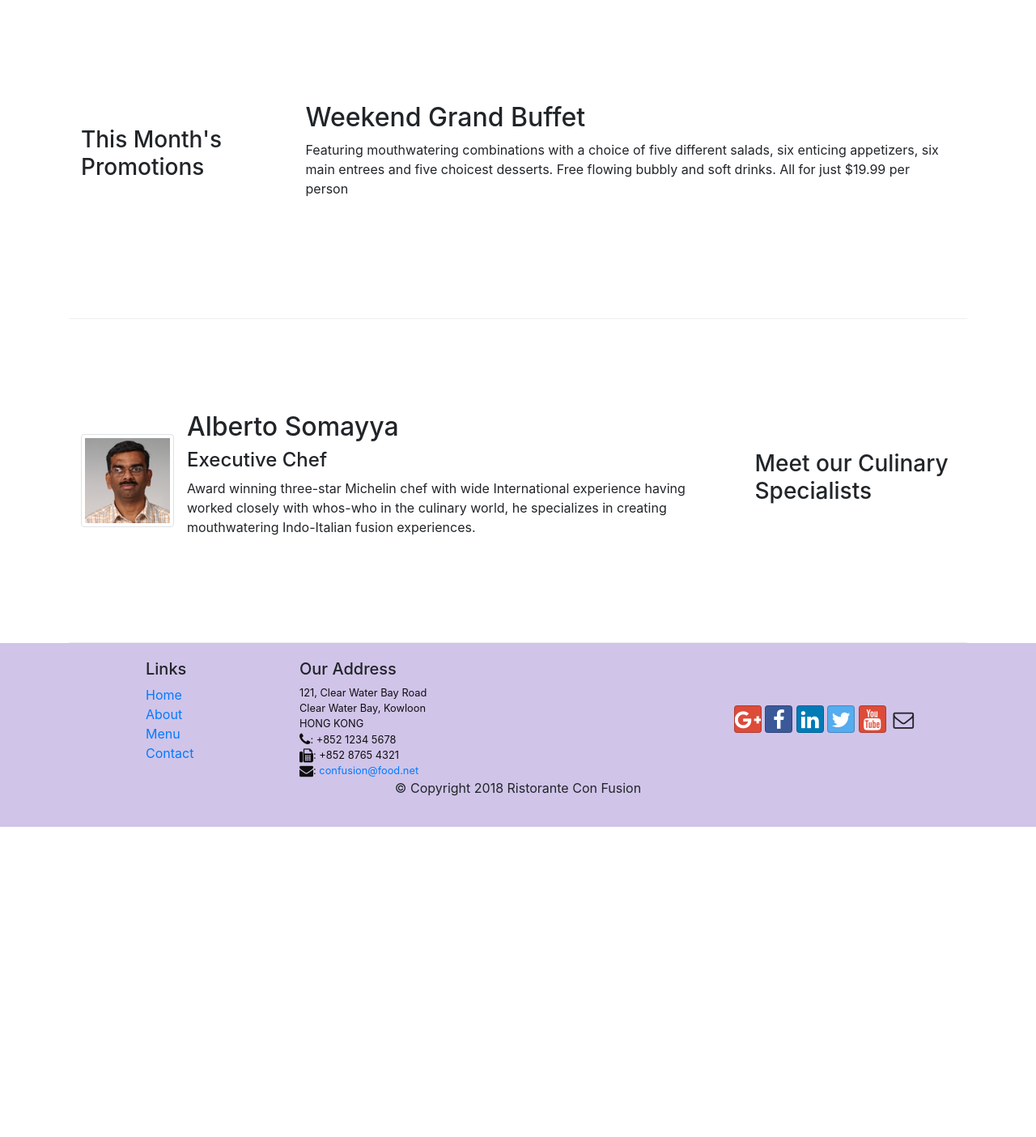
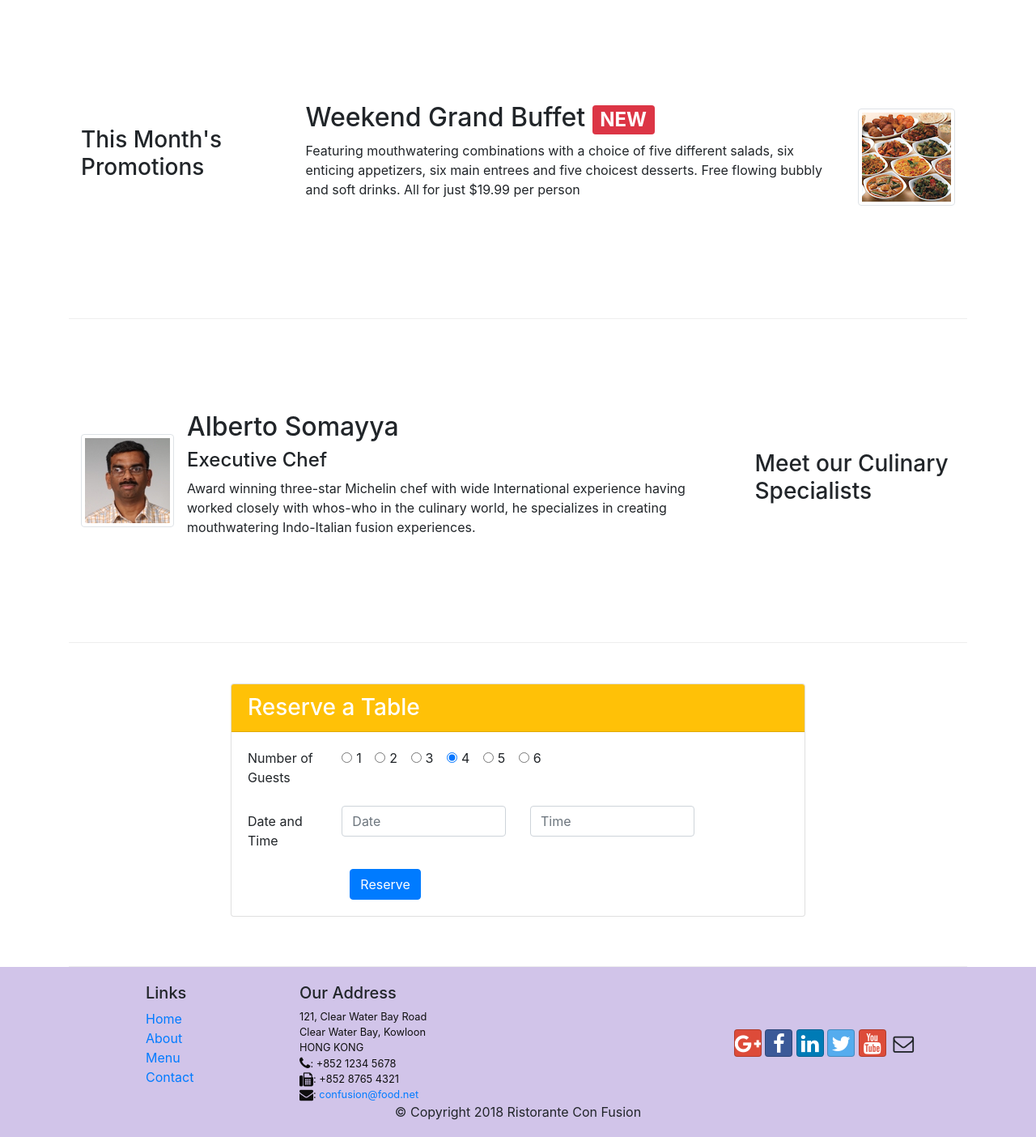
Before and after one commit to Sange3/bootstrap-, a website: page index.html in a window 1280 px wide. Shown: the part 740-2144 px from the top of the page at 81% size. Before the commit the page ends 1761 px from the top, so only its background shows below. Drawn offline with nearby package versions, Linux system fonts and the light colour scheme.

Commit message:
Assignment 2

```diff
--- a/index.html
+++ b/index.html
@@ -45,8 +45,11 @@
                     <p>We take inspiration from the World's best cuisines, and create a unique fusion experience. Our
                         lipsmacking creations will tickle your culinary senses!</p>
                 </div>
-                <div class="col-12 col-sm align-self-center">
+                <div class="col-12 col-sm-3 align-self-center">
                     <img src="img/logo.png" class="img-fluid">
+                </div>
+                <div class="col-12 col-sm-3 text-center align-self-center">
+                    <a href="#reserve" class="btn btn-warning btn-sm btn-block "><h6>Reserve Table</h6></a>
                 </div>
             </div>
         </div>
@@ -61,7 +64,8 @@
                 <div class="media">
                     <img class="d-flex mr-3 img-thumbnail align-self-center" src="img/uthappizza.png" alt="Uthappizza">
                     <div class="media-body">
-                        <h2 class="mt-0">Uthappizza</h2>
+                        <h2 class="mt-0">Uthappizza <span class="badge badge-danger">HOT</span> <span
+                                class="badge badge-pill badge-secondary">$4.99</span></h2>
                         <p class="d-none d-sm-block">A unique combination of Indian Uthappam (pancake) and
                             Italian pizza, topped with Cerignola olives, ripe vine
                             cherry tomatoes, Vidalia onion, Guntur chillies and
@@ -73,14 +77,22 @@
 
 
         <div class="row row-content align-items-center">
-            <div class="col-12 col-sm-4 col-md-3">
+            <div class="col-12 col-sm-4 order-sm-first col-md-3">
                 <h3>This Month's Promotions</h3>
             </div>
-            <div class="col col-sm col-md">
-                <h2>Weekend Grand Buffet</h2>
-                <p class="d-none d-sm-block">Featuring mouthwatering combinations with a choice of five different
-                    salads, six enticing appetizers, six main entrees and five choicest desserts. Free flowing bubbly
-                    and soft drinks. All for just $19.99 per person </p>
+            <div class="col col-sm col-sm order-sm-first col-md">
+                <div class="media">
+                    <div class="media-body">
+                        <h2>Weekend Grand Buffet <span class="badge badge-danger">NEW</span></h2>
+                        <p class="d-none d-sm-block">Featuring mouthwatering combinations with a choice of five
+                            different
+                            salads, six enticing appetizers, six main entrees and five choicest desserts. Free flowing
+                            bubbly
+                            and soft drinks. All for just $19.99 per person </p>
+                    </div>
+                    <img class="d-flex ml-3 img-thumbnail align-self-center" src="img/buffet.png" alt="Buffet">
+                </div>
+
             </div>
         </div>
 
@@ -101,6 +113,80 @@
                             creating mouthwatering Indo-Italian fusion experiences.
                         </p>
                     </div>
+                </div>
+
+            </div>
+        </div>
+        <div id="reserve" class="row row-content">
+            <div class="col-12 col-md-8 offset-md-2">
+                <div class="card">
+                    <h3 class="card-header bg-warning text-white">Reserve a Table</h3>
+                    <div class="card-body">
+                        <form>
+                            <div class="form-group">
+                                <div class="row">
+                                    <legend class="col-form-label col-sm-2 pt-0">Number of Guests</legend>
+                                    <div class="col-12 col-sm-10">
+                                        <div class="form-check form-check-inline">
+                                            <input class="form-check-input" type="radio" name="gridRadios"
+                                                id="gridRadios1" value="option1" checked>
+                                            <label class="form-check-label" for="gridRadios1">
+                                                1
+                                            </label>
+                                        </div>
+                                        <div class="form-check form-check-inline">
+                                            <input class="form-check-input" type="radio" name="gridRadios"
+                                                id="gridRadios2" value="option2">
+                                            <label class="form-check-label" for="gridRadios2">
+                                                2
+                                            </label>
+                                        </div>
+                                        <div class="form-check form-check-inline">
+                                            <input class="form-check-input" type="radio" name="gridRadios"
+                                                id="gridRadios3" value="option3">
+                                            <label class="form-check-label" for="gridRadios3">
+                                                3
+                                            </label>
+                                        </div>
+                                        <div class="form-check form-check-inline">
+                                            <input class="form-check-input" type="radio" name="gridRadios"
+                                                id="gridRadios4" value="option4" checked>
+                                            <label class="form-check-label" for="gridRadios4">
+                                                4
+                                            </label>
+                                        </div>
+                                        <div class="form-check form-check-inline">
+                                            <input class="form-check-input" type="radio" name="gridRadios"
+                                                id="gridRadios5" value="option5">
+                                            <label class="form-check-label" for="gridRadios5">
+                                                5
+                                            </label>
+                                        </div>
+                                        <div class="form-check form-check-inline">
+                                            <input class="form-check-input" type="radio" name="gridRadios"
+                                                id="gridRadios6" value="option6">
+                                            <label class="form-check-label" for="gridRadios6">
+                                                6
+                                            </label>
+                                        </div>
+                                    </div>
+                                </div>
+                            </div>
+                            <div class="form-group row">
+                                <label for="dateF" class="col-12 col-md-2 col-form-label">Date and Time</label>
+                                <div class="col-7 col-md-4">
+                                    <input type="text" class="form-control" id="dateF" name="dateF" placeholder="Date">
+                                </div>
+                                <div class="col-7 col-md-4">
+                                    <input type="text" class="form-control" id="timeF" name="timeF" placeholder="Time">
+                                </div>
+                            </div>
+                            <div class="offset-md-2 col-md-10">
+                                <button type="submit" class="btn btn-primary">Reserve</button>
+                            </div>
+                        </form>
+                    </div>
+
                 </div>
 
             </div>
```
